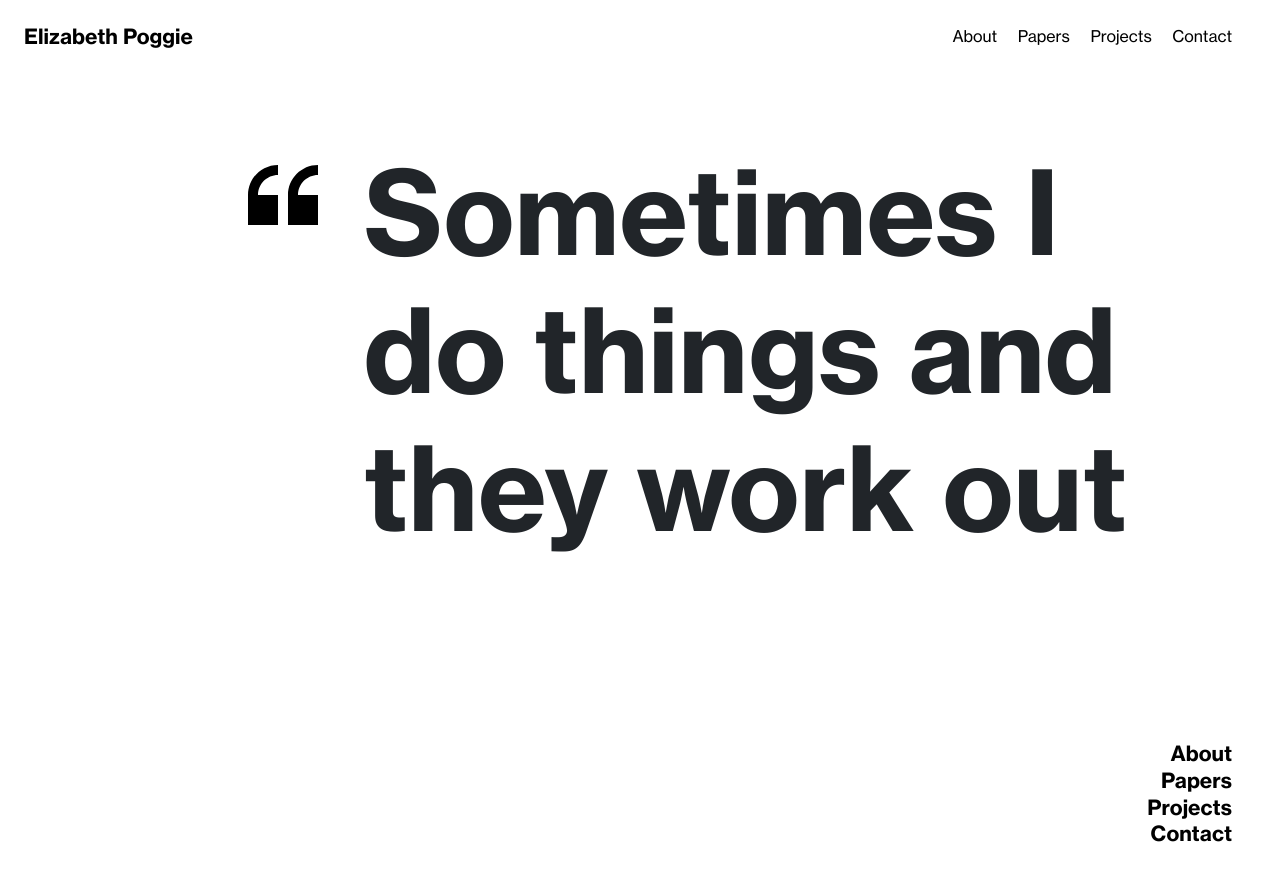
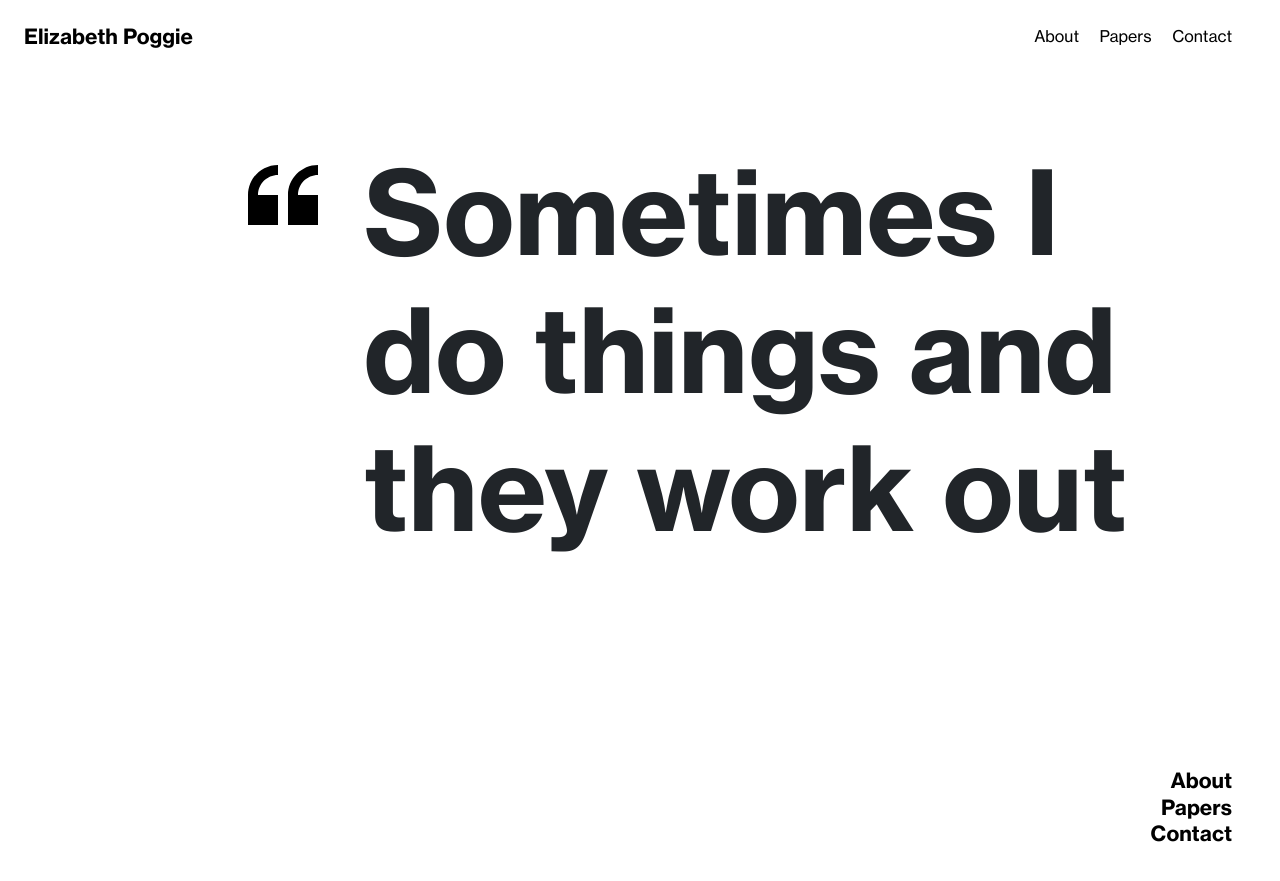
Before and after one commit to elizabeth-poggie/elizabethpoggie, a Jekyll site: the page built from index.markdown, in a window 1280 px wide. Shown: the top 881 px of the page. Built offline with Jekyll 4.4.1, drawn with Linux system fonts in a browser that asks for light colours.

Commit message:
Auto stash before merge of "master" and "origin/master"

```diff
--- a/_layouts/index.html
+++ b/_layouts/index.html
@@ -16,8 +16,7 @@ layout: wrapper
     <footer class="mastfoot mt-auto text-right d-none d-sm-none d-md-block">
         <div class="inner">
             <a href="{{site.baseurl}}/about/"><h5>About</h5></a>
-            <a href="{{site.baseurl}}/papers/"><h5>Papers</h5>
-            <h5>Projects</h5></a>
+            <a href="{{site.baseurl}}/papers/"><h5>Papers</h5></a>
             <a href="{{site.baseurl}}/contact/"><h5>Contact</h5></a>
         </div>
     </footer>
--- a/_layouts/wrapper.html
+++ b/_layouts/wrapper.html
@@ -27,7 +27,6 @@
         <nav class="my-2 my-md-0 mr-md-3">
             <a class="p-2" href="{{site.baseurl}}/about/">About</a>
             <a class="p-2" href="{{site.baseurl}}/papers/">Papers</a>
-            <a class="p-2" href="#">Projects</a>
             <a class="p-2" href="{{site.baseurl}}/contact/">Contact</a>
         </nav>
 
```
Also changed, not shown: 1 other file.
